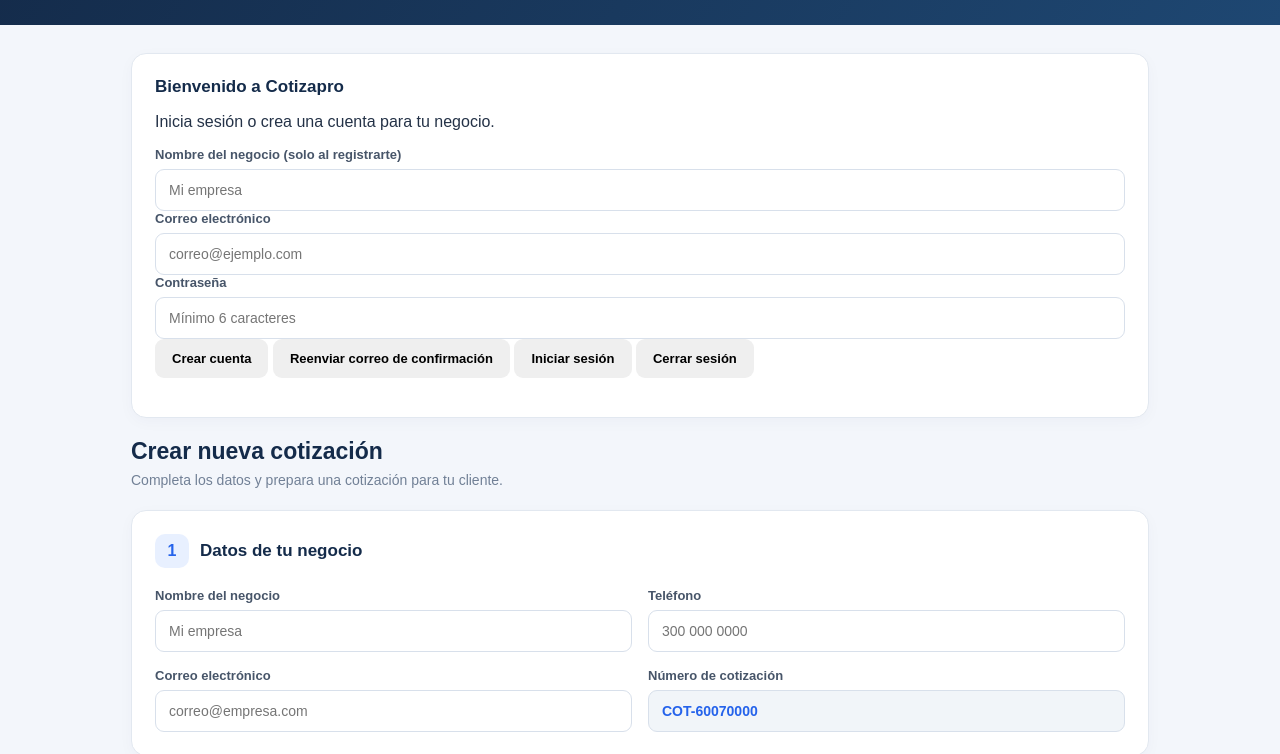
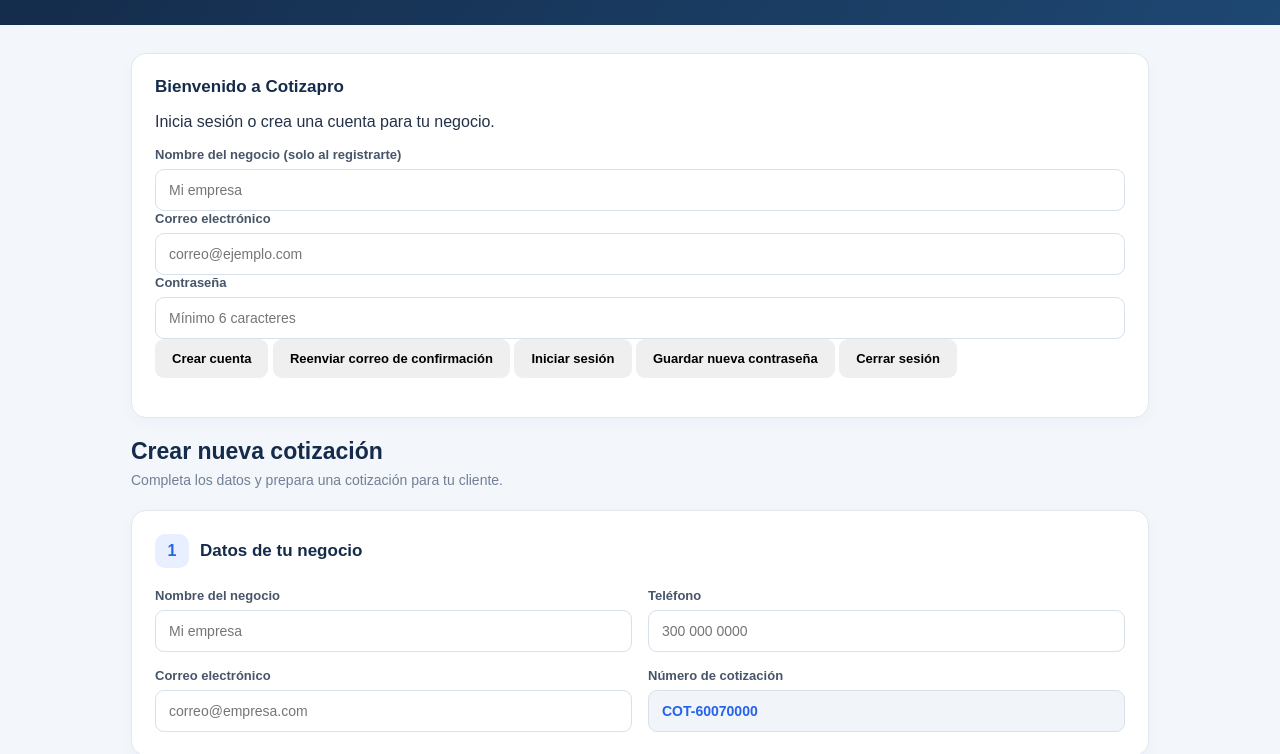
Before and after one commit to omhar987/Cotizapro, a plain HTML site: page index.html in a window 1280 px wide. Shown: the part 84-838 px from the top of the page. Drawn offline with nearby package versions, Linux system fonts and the light colour scheme.

Commit message:
Add password update functionality
Added a button for updating the password and implemented the updatePassword function to handle password changes.

```diff
--- a/index.html
+++ b/index.html
@@ -413,6 +413,7 @@ footer {
   <button type="button" onclick="registerUser()">Crear cuenta</button>
   <button type="button" onclick="resendConfirmation()">Reenviar correo de confirmación</button>
   <button type="button" onclick="loginUser()">Iniciar sesión</button>
+  <button type="button" onclick="updatePassword()">Guardar nueva contraseña</button>
   <button type="button" onclick="logoutUser()">Cerrar sesión</button>
 
   <p id="authMessage"></p>
@@ -817,6 +818,29 @@ async function loginUser() {
 
   message.textContent = '¡Sesión iniciada correctamente!';
 }
+  // ACTUALIZAR CONTRASEÑA
+async function updatePassword() {
+  const password = document.getElementById('authPassword').value;
+  const message = document.getElementById('authMessage');
+
+  if (!password || password.length < 6) {
+    message.textContent = 'Escribe una contraseña de al menos 6 caracteres.';
+    return;
+  }
+
+  message.textContent = 'Actualizando contraseña...';
+
+  const { error } = await supabaseClient.auth.updateUser({
+    password: password
+  });
+
+  if (error) {
+    message.textContent = 'Error: ' + error.message;
+    return;
+  }
+
+  message.textContent = '¡Contraseña actualizada correctamente!';
+}
 
 // CERRAR SESIÓN
 async function logoutUser() {
```
